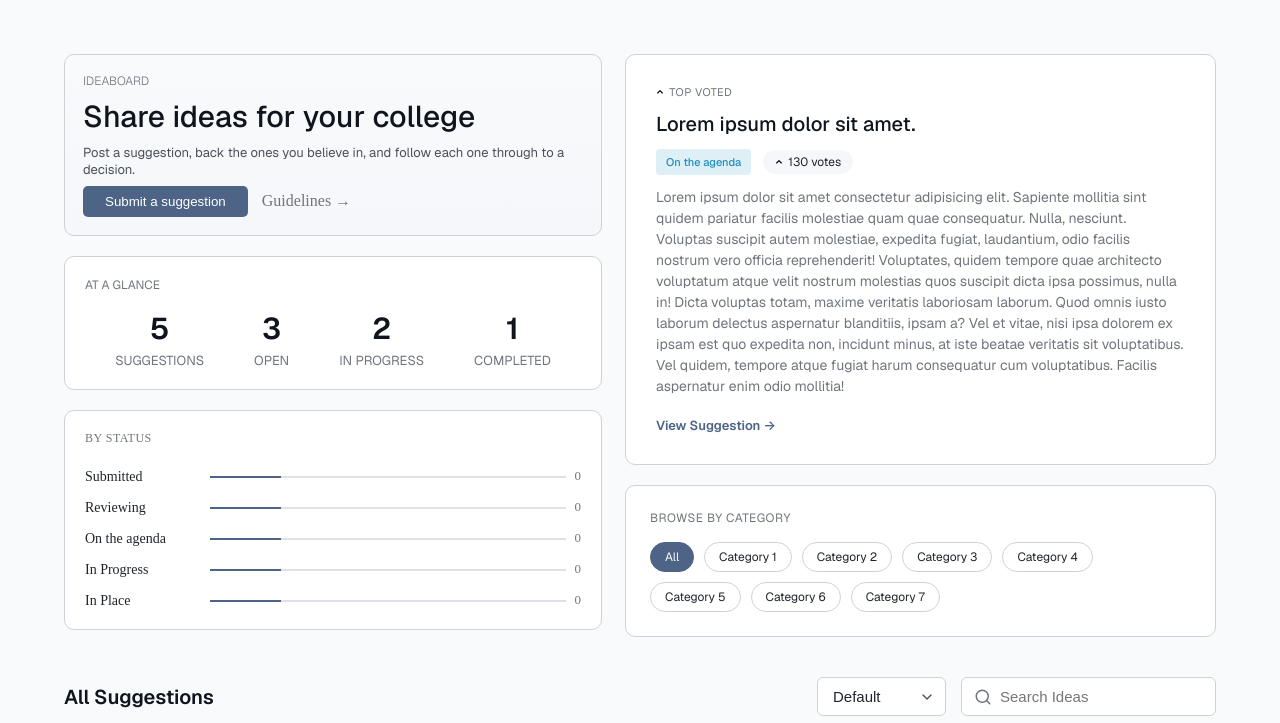
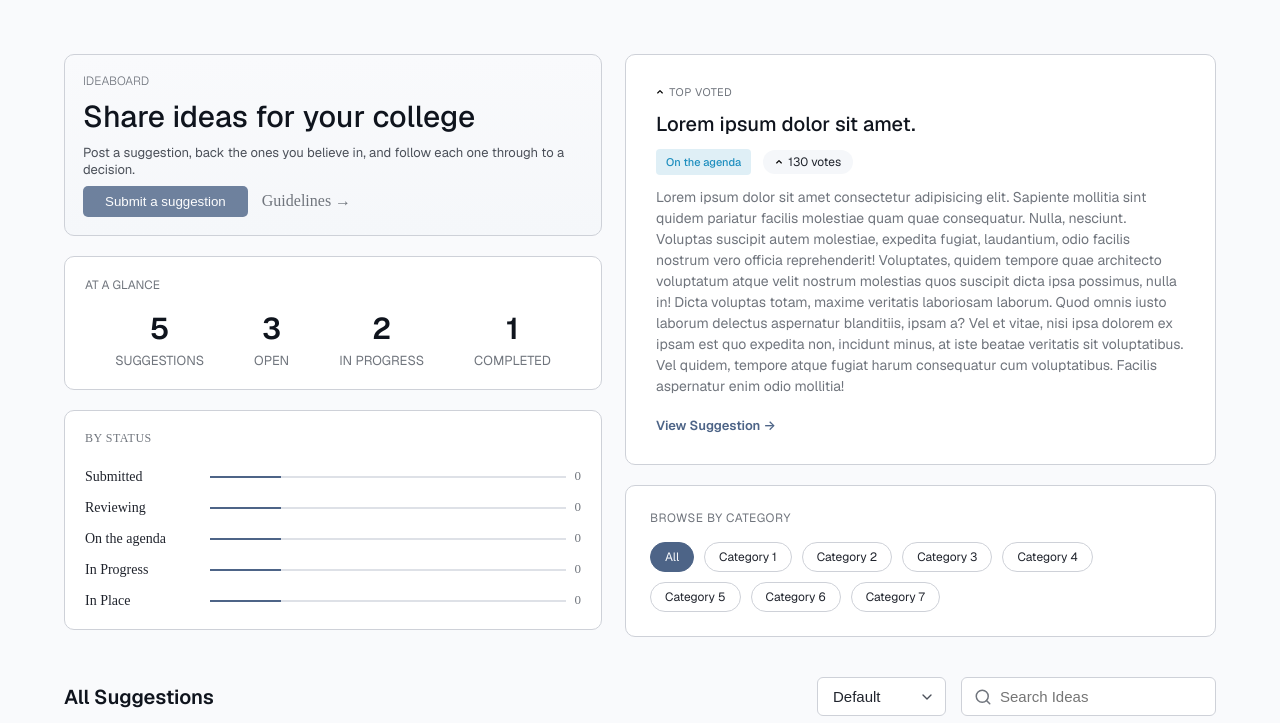
Before and after one commit to RajSanjel/ideaboard, a plain HTML site: page frontend/suggestions.html in a window 1280 px wide. Shown: the part 77-800 px from the top of the page. Drawn offline with nearby package versions, Linux system fonts and the light colour scheme; no server answers.

Commit message:
fix: submit button disabled by default

```diff
--- a/frontend/suggestions.html
+++ b/frontend/suggestions.html
@@ -57,7 +57,8 @@
                         Post a suggestion, back the ones you believe in, and follow each one through to a decision.
                     </p>
                     <div class="suggestion_agenda_buttons">
-                        <button class="submit_suggestion_btn" id="submit_suggestion_btn">Submit a suggestion</button>
+                        <button class="submit_suggestion_btn disabled" id="submit_suggestion_btn">Submit a
+                            suggestion</button>
                         <a href="./index.html#guideline">Guidelines &#8594;</a>
                     </div>
                 </section>
```
